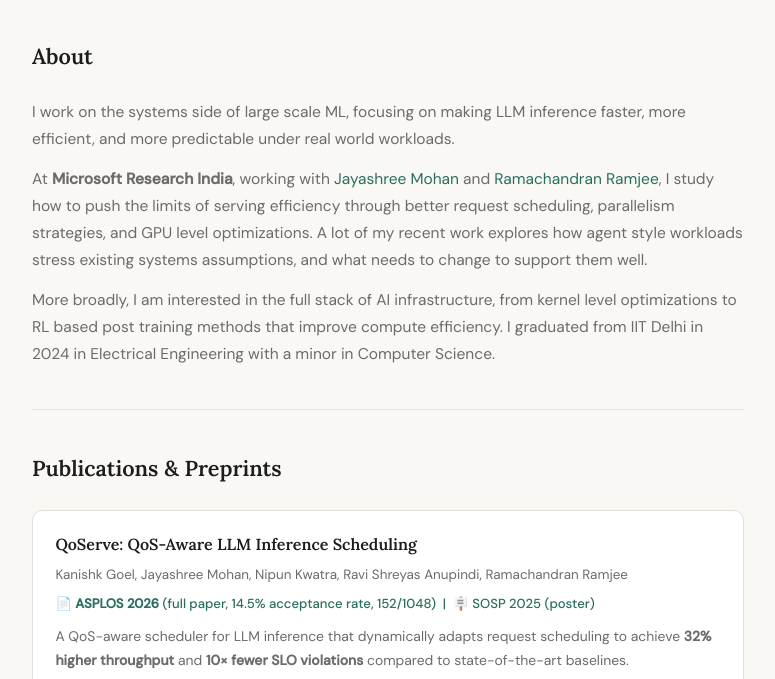
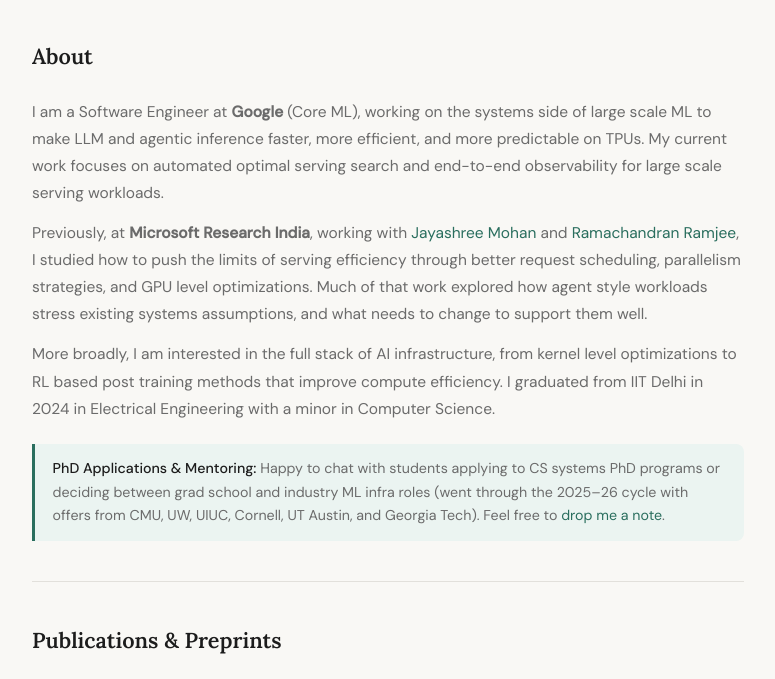
Before and after one commit to KanishkGoel00/kanishkgoel00.github.io, a plain HTML site: page index.html in a window 1280 px wide. Shown: the part 329-1008 px from the top of the page, without its empty margins (252-1027 px from the left). Drawn offline with Linux system fonts and the light colour scheme.

Commit message:
google + asplos2027 upd

```diff
--- a/index.html
+++ b/index.html
@@ -182,6 +182,22 @@
     /* ─── ABOUT ─────────────────────────────────────────────────── */
     #about p + p { margin-top: 0.8rem; }
 
+    .about-callout {
+      margin-top: 1.3rem;
+      padding: 0.85rem 1.1rem;
+      background: var(--accent-lt);
+      border-left: 3px solid var(--accent);
+      border-radius: 0 8px 8px 0;
+      font-size: 0.89rem;
+      line-height: 1.65;
+      color: var(--muted);
+    }
+
+    .about-callout strong {
+      color: var(--text);
+      font-weight: 500;
+    }
+
     /* ─── PUBLICATIONS ──────────────────────────────────────────── */
     .pub-list { display: flex; flex-direction: column; gap: 1.4rem; }
 
@@ -333,7 +349,7 @@
         <img class="hero-photo" src="me.jpg" alt="Kanishk Goel" />
         <div class="hero-text">
           <h1>Kanishk Goel</h1>
-          <p class="tagline">ML Systems Researcher</p>
+          <p class="tagline">Software Engineer @ Google &nbsp;·&nbsp; ML Systems</p>
           <div class="social-row">
 
             <a class="icon-link" href="https://github.com/KanishkGoel00" target="_blank" rel="noopener" title="GitHub">
@@ -374,14 +390,17 @@
       <h2 class="fade-in">About</h2>
       <div class="fade-in">
         <p>
-          I work on the systems side of large scale ML, focusing on making LLM inference faster, more efficient, and more predictable under real world workloads.
+          I am a Software Engineer at <strong>Google</strong> (Core ML), working on the systems side of large scale ML to make LLM and agentic inference faster, more efficient, and more predictable on TPUs. My current work focuses on automated optimal serving search and end-to-end observability for large scale serving workloads.
         </p>
         <p>
-          At <strong>Microsoft Research India</strong>, working with <a href="https://scholar.google.com/citations?hl=en&user=5akTCHoAAAAJ&view_op=list_works&sortby=pubdate" target="_blank" rel="noopener">Jayashree Mohan</a> and <a href="https://scholar.google.com/citations?hl=en&user=0P35aLUAAAAJ&view_op=list_works&sortby=pubdate" target="_blank" rel="noopener">Ramachandran Ramjee</a>, I study how to push the limits of serving efficiency through better request scheduling, parallelism strategies, and GPU level optimizations. A lot of my recent work explores how agent style workloads stress existing systems assumptions, and what needs to change to support them well.
+          Previously, at <strong>Microsoft Research India</strong>, working with <a href="https://scholar.google.com/citations?hl=en&user=5akTCHoAAAAJ&view_op=list_works&sortby=pubdate" target="_blank" rel="noopener">Jayashree Mohan</a> and <a href="https://scholar.google.com/citations?hl=en&user=0P35aLUAAAAJ&view_op=list_works&sortby=pubdate" target="_blank" rel="noopener">Ramachandran Ramjee</a>, I studied how to push the limits of serving efficiency through better request scheduling, parallelism strategies, and GPU level optimizations. Much of that work explored how agent style workloads stress existing systems assumptions, and what needs to change to support them well.
         </p>
         <p>
           More broadly, I am interested in the full stack of AI infrastructure, from kernel level optimizations to RL based post training methods that improve compute efficiency. I graduated from IIT Delhi in 2024 in Electrical Engineering with a minor in Computer Science.
         </p>
+        <div class="about-callout">
+          <strong>PhD Applications &amp; Mentoring:</strong> Happy to chat with students applying to CS systems PhD programs or deciding between grad school and industry ML infra roles (went through the 2025–26 cycle with offers from CMU, UW, UIUC, Cornell, UT Austin, and Georgia Tech). Feel free to <a href="mailto:k.goel2601@gmail.com">drop me a note</a>.
+        </div>
       </div>
     </section>
 
@@ -422,7 +441,8 @@
           <p class="pub-title">Sutradhara: System Optimizations for Agentic Inference</p>
           <p class="pub-authors">Anish Biswas, Kanishk Goel, Srivarshinee S, Jayashree Mohan, Alind Khare, Anjaly Parayil, Ramachandran Ramjee, Chetan Bansal</p>
           <p class="pub-venue">
-           📄 <strong>ASPLOS 2027</strong> (full paper) &nbsp;|&nbsp; 🪧 <strong>EuroSys 2026</strong> (poster)
+            📄 <strong>ASPLOS 2027</strong> (full paper, 10.5% acceptance rate, 65/619) &nbsp;|&nbsp;
+            🪧 <strong>EuroSys 2026</strong> (poster)
           </p>
           <p class="pub-desc">
             Optimizing multi-turn agentic inference by overlapping system-prompt processing with tool
@@ -438,10 +458,10 @@
               <svg width="12" height="12" viewBox="0 0 24 24" fill="currentColor"><path d="M14 2H6a2 2 0 0 0-2 2v16a2 2 0 0 0 2 2h12a2 2 0 0 0 2-2V8l-6-6zm-1 1.5L18.5 9H13V3.5zM6 20V4h5v7h7v9H6z"/></svg>
               Paper
             </a>
-            <span class="pub-link" style="cursor:default;opacity:0.5;">
+            <a class="pub-link" href="https://github.com/microsoft/sutradhara" target="_blank" rel="noopener">
               <svg width="12" height="12" viewBox="0 0 24 24" fill="currentColor"><path d="M12 .297c-6.63 0-12 5.373-12 12 0 5.303 3.438 9.8 8.205 11.385.6.113.82-.258.82-.577v-2.234c-3.338.726-4.033-1.416-4.033-1.416-.546-1.387-1.333-1.756-1.333-1.756-1.089-.745.083-.729.083-.729 1.205.084 1.839 1.237 1.839 1.237 1.07 1.834 2.807 1.304 3.492.997.107-.775.418-1.305.762-1.604-2.665-.305-5.467-1.334-5.467-5.931 0-1.311.469-2.381 1.236-3.221-.124-.303-.535-1.524.117-3.176 0 0 1.008-.322 3.301 1.23A11.509 11.509 0 0112 5.803c1.02.005 2.047.138 3.006.404 2.291-1.552 3.297-1.23 3.297-1.23.653 1.653.242 2.874.118 3.176.77.84 1.235 1.911 1.235 3.221 0 4.609-2.807 5.624-5.479 5.921.43.372.823 1.102.823 2.222v3.293c0 .319.192.694.801.576C20.566 22.092 24 17.592 24 12.297c0-6.627-5.373-12-12-12"/></svg>
-              Code coming soon
-            </span>
+              Code
+            </a>
           </div>
         </div>
 
```
